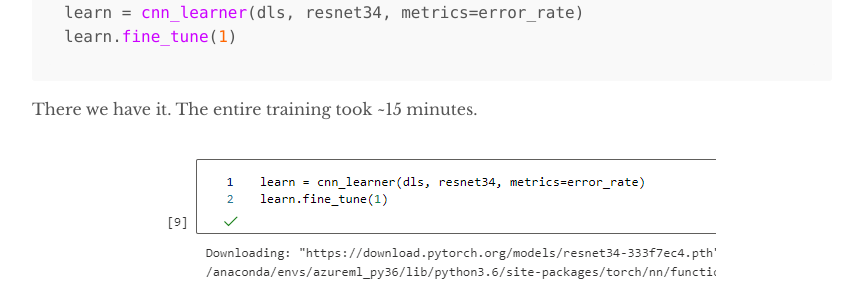
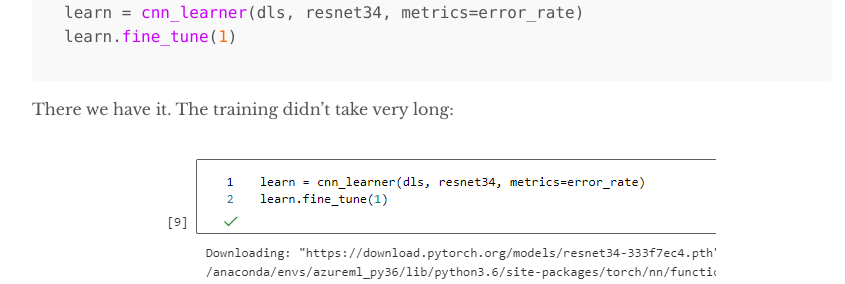
Before and after one commit to yuexiaofeng/yuexiaofeng.github.io, a Jekyll site: the page built from _posts/2021-10-17-aml-fastai-s2.md, in a window 1280 px wide and 900 px high, scrolled down 5071 px. Shown: the part 161-445 px from the top of the window, without its empty margins (208-1053 px from the left). Built offline with Jekyll 4.4.1, drawn with Linux system fonts in a browser that asks for light colours.

Commit message:
minor edits on fastai post

````diff
--- a/_posts/2021-10-17-aml-fastai-s2.md
+++ b/_posts/2021-10-17-aml-fastai-s2.md
@@ -116,7 +116,7 @@ learn = cnn_learner(dls, resnet34, metrics=error_rate)
 learn.fine_tune(1)
 ```
 
-There we have it. The entire training took ~15 minutes.
+There we have it. The training didn't take very long:
 ![training](../assets/images/20211017/training.PNG)
 
 Let's see how it'd do:
````
